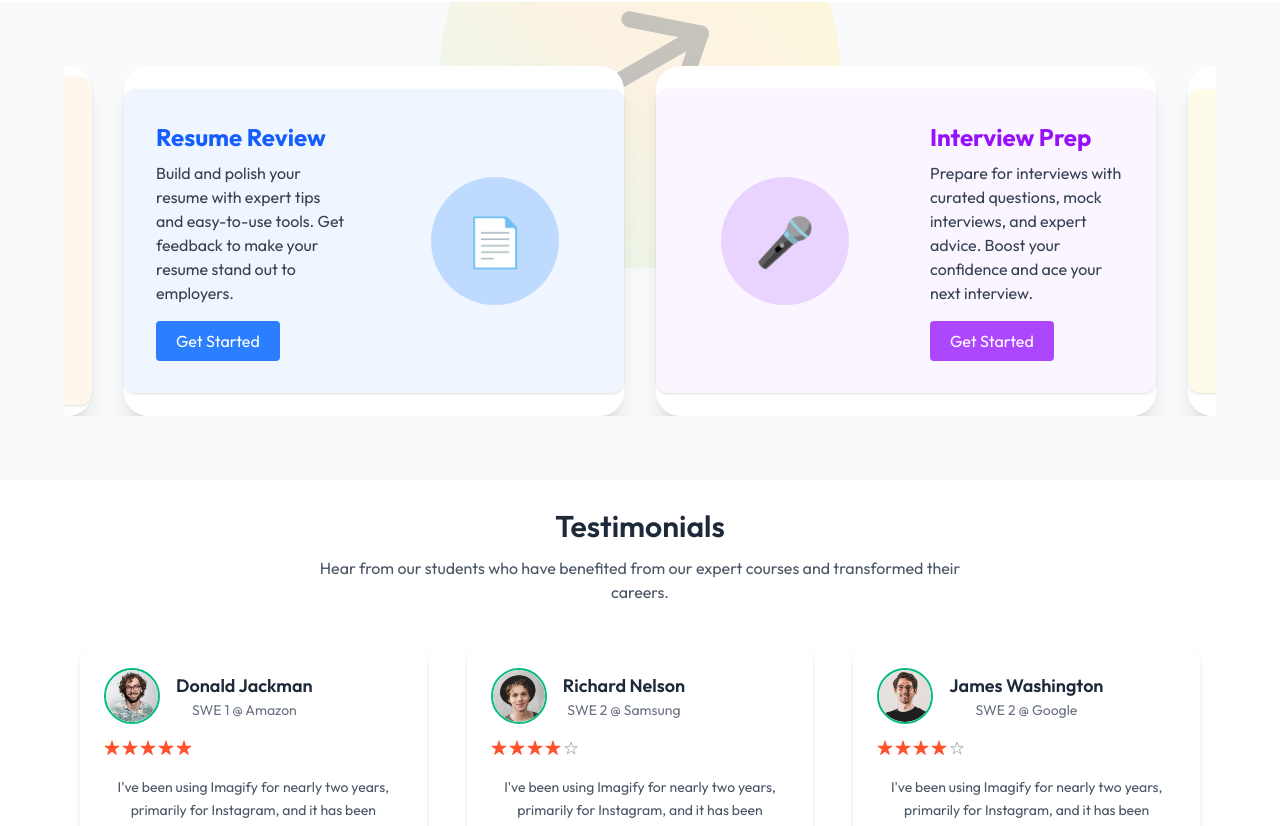
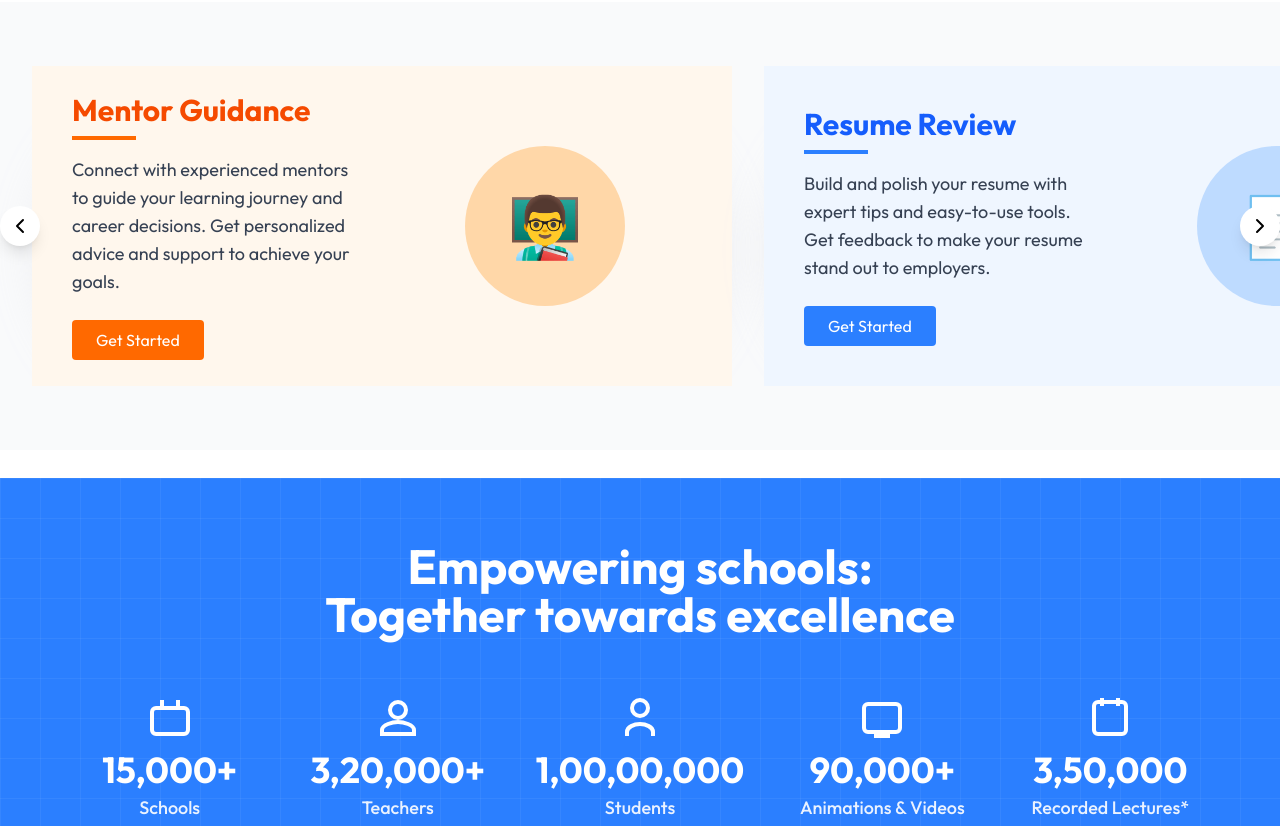
Before and after one commit to Adarsh-Chaubey03/VidyaTrack, a React (Vite) app in the folder client/: page / in a window 1280 px wide. Shown: the part 2010-2836 px from the top of the page. Built offline with nearby package versions, Linux system fonts and the light colour scheme; no server answers.

Commit message:
added features

```diff
--- a/client/src/components/student/InterviewPrep.jsx
+++ b/client/src/components/student/InterviewPrep.jsx
@@ -2,19 +2,19 @@ import React from 'react';
 
 function InterviewPrep() {
   return (
-    <section className="w-full flex flex-col md:flex-row items-center justify-between bg-purple-50 rounded-xl shadow p-8 my-8">
+    <section className="w-full h-full flex flex-row items-center justify-between bg-purple-50 p-10">
       {/* Icon/Image Placeholder */}
-      <div className="flex-1 flex justify-center mb-6 md:mb-0">
-        <div className="w-32 h-32 bg-purple-200 rounded-full flex items-center justify-center">
+      <div className="flex-1 text-left pr-8">
+        <h3 className="text-3xl font-bold mb-2 text-purple-600">Interview Prep</h3>
+        <div className="h-1 w-16 bg-purple-500 mb-4"></div>
+        <p className="text-gray-700 mb-6 text-lg">Prepare for interviews with curated questions, mock interviews, and expert advice. Boost your confidence and ace your next interview.</p>
+        <button className="bg-purple-500 hover:bg-purple-600 text-white px-6 py-2 rounded">Get Started</button>
+      </div>
+      <div className="flex-1 flex justify-center">
+        <div className="w-40 h-40 bg-purple-200 rounded-full flex items-center justify-center">
           {/* Replace with your icon/image */}
-          <span className="text-5xl text-purple-600">🎤</span>
+          <span className="text-6xl text-purple-600">🎤</span>
         </div>
-      </div>
-      {/* Text Content */}
-      <div className="flex-1 text-left md:pl-12">
-        <h3 className="text-2xl font-bold mb-2 text-purple-600">Interview Prep</h3>
-        <p className="text-gray-700 mb-4">Prepare for interviews with curated questions, mock interviews, and expert advice. Boost your confidence and ace your next interview.</p>
-        <button className="bg-purple-500 hover:bg-purple-600 text-white px-5 py-2 rounded">Get Started</button>
       </div>
     </section>
   );
--- a/client/src/components/student/Mentor.jsx
+++ b/client/src/components/student/Mentor.jsx
@@ -2,19 +2,19 @@ import React from 'react';
 
 function Mentor() {
   return (
-    <section className="w-full flex flex-col md:flex-row items-center justify-between bg-orange-50 rounded-xl shadow p-8 my-8">
+    <section className="w-full h-full flex flex-row items-center justify-between bg-orange-50 p-10">
       {/* Icon/Image Placeholder */}
-      <div className="flex-1 flex justify-center mb-6 md:mb-0">
-        <div className="w-32 h-32 bg-orange-200 rounded-full flex items-center justify-center">
+      <div className="flex-1 text-left pr-8">
+        <h3 className="text-3xl font-bold mb-2 text-orange-600">Mentor Guidance</h3>
+        <div className="h-1 w-16 bg-orange-500 mb-4"></div>
+        <p className="text-gray-700 mb-6 text-lg">Connect with experienced mentors to guide your learning journey and career decisions. Get personalized advice and support to achieve your goals.</p>
+        <button className="bg-orange-500 hover:bg-orange-600 text-white px-6 py-2 rounded">Get Started</button>
+      </div>
+      <div className="flex-1 flex justify-center">
+        <div className="w-40 h-40 bg-orange-200 rounded-full flex items-center justify-center">
           {/* Replace with your icon/image */}
-          <span className="text-5xl text-orange-600">👨‍🏫</span>
+          <span className="text-6xl text-orange-600">👨‍🏫</span>
         </div>
-      </div>
-      {/* Text Content */}
-      <div className="flex-1 text-left md:pl-12">
-        <h3 className="text-2xl font-bold mb-2 text-orange-600">Mentor Guidance</h3>
-        <p className="text-gray-700 mb-4">Connect with experienced mentors to guide your learning journey and career decisions. Get personalized advice and support to achieve your goals.</p>
-        <button className="bg-orange-500 hover:bg-orange-600 text-white px-5 py-2 rounded">Get Started</button>
       </div>
     </section>
   );
--- a/client/src/components/student/ResumeReview.jsx
+++ b/client/src/components/student/ResumeReview.jsx
@@ -2,19 +2,19 @@ import React from 'react';
 
 function ResumeReview() {
   return (
-    <section className="w-full flex flex-col md:flex-row-reverse items-center justify-between bg-blue-50 rounded-xl shadow p-8 my-8">
+    <section className="w-full h-full flex flex-row items-center justify-between bg-blue-50 p-10">
       {/* Icon/Image Placeholder */}
-      <div className="flex-1 flex justify-center mb-6 md:mb-0">
-        <div className="w-32 h-32 bg-blue-200 rounded-full flex items-center justify-center">
+      <div className="flex-1 text-left pr-8">
+        <h3 className="text-3xl font-bold mb-2 text-blue-600">Resume Review</h3>
+        <div className="h-1 w-16 bg-blue-500 mb-4"></div>
+        <p className="text-gray-700 mb-6 text-lg">Build and polish your resume with expert tips and easy-to-use tools. Get feedback to make your resume stand out to employers.</p>
+        <button className="bg-blue-500 hover:bg-blue-600 text-white px-6 py-2 rounded">Get Started</button>
+      </div>
+      <div className="flex-1 flex justify-center">
+        <div className="w-40 h-40 bg-blue-200 rounded-full flex items-center justify-center">
           {/* Replace with your icon/image */}
-          <span className="text-5xl text-blue-600">📄</span>
+          <span className="text-6xl text-blue-600">📄</span>
         </div>
-      </div>
-      {/* Text Content */}
-      <div className="flex-1 text-left md:pr-12">
-        <h3 className="text-2xl font-bold mb-2 text-blue-600">Resume Review</h3>
-        <p className="text-gray-700 mb-4">Build and polish your resume with expert tips and easy-to-use tools. Get feedback to make your resume stand out to employers.</p>
-        <button className="bg-blue-500 hover:bg-blue-600 text-white px-5 py-2 rounded">Get Started</button>
       </div>
     </section>
   );
--- /dev/null
+++ b/client/src/components/student/StatsSection.jsx
@@ -0,0 +1,111 @@
+import React, { useEffect, useRef, useState } from 'react';
+
+const stats = [
+  {
+    icon: (
+      <svg width="48" height="48" fill="none" stroke="white" strokeWidth="2" viewBox="0 0 24 24"><rect x="3" y="7" width="18" height="13" rx="2"/><path d="M16 3v4M8 3v4"/></svg>
+    ),
+    label: 'Schools',
+    value: 15000,
+    suffix: '+',
+    duration: 2000,
+  },
+  {
+    icon: (
+      <svg width="48" height="48" fill="none" stroke="white" strokeWidth="2" viewBox="0 0 24 24"><path d="M12 12c2.21 0 4-1.79 4-4s-1.79-4-4-4-4 1.79-4 4 1.79 4 4 4zm0 2c-2.67 0-8 1.34-8 4v2h16v-2c0-2.66-5.33-4-8-4z"/></svg>
+    ),
+    label: 'Teachers',
+    value: 320000,
+    suffix: '+',
+    duration: 2000,
+  },
+  {
+    icon: (
+      <svg width="48" height="48" fill="none" stroke="white" strokeWidth="2" viewBox="0 0 24 24"><circle cx="12" cy="7" r="4"/><path d="M5.5 21v-2c0-2.5 3.5-4 6.5-4s6.5 1.5 6.5 4v2"/></svg>
+    ),
+    label: 'Students',
+    value: 10000000,
+    suffix: '',
+    duration: 2000,
+  },
+  {
+    icon: (
+      <svg width="48" height="48" fill="none" stroke="white" strokeWidth="2" viewBox="0 0 24 24"><rect x="3" y="5" width="18" height="14" rx="2"/><path d="M8 21h8"/></svg>
+    ),
+    label: 'Animations & Videos',
+    value: 90000,
+    suffix: '+',
+    duration: 2000,
+  },
+  {
+    icon: (
+      <svg width="48" height="48" fill="none" stroke="white" strokeWidth="2" viewBox="0 0 24 24"><rect x="4" y="4" width="16" height="16" rx="2"/><path d="M8 2v4M16 2v4"/></svg>
+    ),
+    label: 'Recorded Lectures*',
+    value: 350000,
+    suffix: '',
+    duration: 2000,
+  },
+  {
+    icon: (
+      <svg width="48" height="48" fill="none" stroke="white" strokeWidth="2" viewBox="0 0 24 24"><rect x="3" y="3" width="18" height="18" rx="2"/><path d="M9 9h6v6H9z"/></svg>
+    ),
+    label: 'Questions',
+    value: 1700000,
+    suffix: '',
+    duration: 2000,
+  },
+];
+
+function useCountUp(end, duration) {
+  const [count, setCount] = useState(0);
+  const start = useRef(0);
+  useEffect(() => {
+    let startTimestamp = null;
+    function step(timestamp) {
+      if (!startTimestamp) startTimestamp = timestamp;
+      const progress = Math.min((timestamp - startTimestamp) / duration, 1);
+      setCount(Math.floor(progress * (end - start.current) + start.current));
+      if (progress < 1) {
+        requestAnimationFrame(step);
+      } else {
+        setCount(end);
+      }
+    }
+    requestAnimationFrame(step);
+    // eslint-disable-next-line
+  }, [end, duration]);
+  return count;
+}
+
+const formatNumber = (num) => {
+  return num.toLocaleString('en-IN');
+};
+
+const StatsSection = () => {
+  return (
+    <section className="w-full py-16 bg-blue-500 relative overflow-hidden">
+      {/* Grid overlay */}
+      <div className="absolute inset-0 pointer-events-none" style={{backgroundImage: 'linear-gradient(rgba(255,255,255,0.05) 1px, transparent 1px), linear-gradient(90deg, rgba(255,255,255,0.05) 1px, transparent 1px)', backgroundSize: '40px 40px'}}></div>
+      <div className="relative z-10 flex flex-col items-center justify-center">
+        <h2 className="text-white text-4xl md:text-5xl font-bold text-center mb-4">Empowering schools:<br/>Together towards excellence</h2>
+        <div className="flex flex-wrap justify-center gap-12 mt-10 w-full max-w-6xl">
+          {stats.map((stat, idx) => {
+            const count = useCountUp(stat.value, stat.duration);
+            return (
+              <div key={stat.label} className="flex flex-col items-center min-w-[180px]">
+                <div className="mb-2">{stat.icon}</div>
+                <div className="text-white text-3xl md:text-4xl font-bold">
+                  {formatNumber(count)}{stat.suffix}
+                </div>
+                <div className="text-white text-lg mt-1 font-medium opacity-90 text-center">{stat.label}</div>
+              </div>
+            );
+          })}
+        </div>
+      </div>
+    </section>
+  );
+};
+
+export default StatsSection;
--- a/client/src/components/student/TestSeries.jsx
+++ b/client/src/components/student/TestSeries.jsx
@@ -2,19 +2,19 @@ import React from 'react';
 
 function TestSeries() {
   return (
-    <section className="w-full flex flex-col md:flex-row-reverse items-center justify-between bg-yellow-50 rounded-xl shadow p-8 my-8">
+    <section className="w-full h-full flex flex-row items-center justify-between bg-yellow-50 p-10">
       {/* Icon/Image Placeholder */}
-      <div className="flex-1 flex justify-center mb-6 md:mb-0">
-        <div className="w-32 h-32 bg-yellow-200 rounded-full flex items-center justify-center">
+      <div className="flex-1 text-left pr-8">
+        <h3 className="text-3xl font-bold mb-2 text-yellow-600">Test Series</h3>
+        <div className="h-1 w-16 bg-yellow-500 mb-4"></div>
+        <p className="text-gray-700 mb-6 text-lg">Practice with real exam-like test series to assess and improve your preparation. Track your progress and get instant feedback.</p>
+        <button className="bg-yellow-500 hover:bg-yellow-600 text-white px-6 py-2 rounded">Get Started</button>
+      </div>
+      <div className="flex-1 flex justify-center">
+        <div className="w-40 h-40 bg-yellow-200 rounded-full flex items-center justify-center">
           {/* Replace with your icon/image */}
-          <span className="text-5xl text-yellow-600">📝</span>
+          <span className="text-6xl text-yellow-600">📝</span>
         </div>
-      </div>
-      {/* Text Content */}
-      <div className="flex-1 text-left md:pr-12">
-        <h3 className="text-2xl font-bold mb-2 text-yellow-600">Test Series</h3>
-        <p className="text-gray-700 mb-4">Practice with real exam-like test series to assess and improve your preparation. Track your progress and get instant feedback.</p>
-        <button className="bg-yellow-500 hover:bg-yellow-600 text-white px-5 py-2 rounded">Get Started</button>
       </div>
     </section>
   );
--- a/client/src/pages/student/Home.jsx
+++ b/client/src/pages/student/Home.jsx
@@ -1,4 +1,5 @@
-import React from 'react'
+import React, { useRef } from 'react'
+import { useState } from 'react';
 import Hero from '../../components/student/Hero'
 import Feature from '../../components/student/Feature'
 import CousreSection from '../../components/student/CousreSection'
@@ -11,8 +12,25 @@ import ResumeReview from '../../components/student/ResumeReview'
 import InterviewPrep from '../../components/student/InterviewPrep'
 import TestSeries from '../../components/student/TestSeries'
 import arrowIcon from '../../assets/arrow_icon.svg';
+import StatsSection from '../../components/student/StatsSection';
 
 function Home() {
+    const scrollRef = useRef(null);
+    const [scrollPos, setScrollPos] = useState(0);
+    const cardWidth = 500 + 32; // 500px card + 2rem (32px) gap
+
+    const scrollLeft = () => {
+        if (scrollRef.current) {
+            scrollRef.current.scrollBy({ left: -cardWidth, behavior: 'smooth' });
+            setScrollPos(scrollRef.current.scrollLeft - cardWidth);
+        }
+    };
+    const scrollRight = () => {
+        if (scrollRef.current) {
+            scrollRef.current.scrollBy({ left: cardWidth, behavior: 'smooth' });
+            setScrollPos(scrollRef.current.scrollLeft + cardWidth);
+        }
+    };
     return (
         <div className='flex flex-col items-center space-y-7 text-center'>
             <Hero />
@@ -20,18 +38,40 @@ function Home() {
             <CousreSection />
             {/* Consistent section for extra features with shared bg and circle arrow */}
             <div className="relative py-16 bg-gray-50 overflow-hidden flex flex-col items-center w-full">
-              {/* Circle arrow background */}
-              <div className="absolute left-1/2 top-0 -translate-x-1/2 -translate-y-1/3 w-[400px] h-[400px] rounded-full bg-gradient-to-tr from-emerald-100 via-orange-100 to-yellow-100 opacity-60 z-0 flex items-center justify-center">
-                <img src={arrowIcon} alt="arrow background" className="w-40 h-40 opacity-40 rotate-[-30deg]" />
-              </div>
               {/* Horizontally scrollable cards */}
-              <div className="relative z-10 w-full max-w-6xl flex overflow-x-auto gap-8 snap-x snap-mandatory scrollbar-thin scrollbar-thumb-emerald-200 scrollbar-track-gray-100 justify-center cursor-grab active:cursor-grabbing">
-                <div className="snap-center shrink-0 w-[500px] h-[350px] flex items-center justify-center rounded-3xl shadow-xl bg-white"><Mentor /></div>
-                <div className="snap-center shrink-0 w-[500px] h-[350px] flex items-center justify-center rounded-3xl shadow-xl bg-white"><ResumeReview /></div>
-                <div className="snap-center shrink-0 w-[500px] h-[350px] flex items-center justify-center rounded-3xl shadow-xl bg-white"><InterviewPrep /></div>
-                <div className="snap-center shrink-0 w-[500px] h-[350px] flex items-center justify-center rounded-3xl shadow-xl bg-white"><TestSeries /></div>
+              <div className="relative w-full">
+                {/* Left Arrow */}
+                <button
+                  onClick={scrollLeft}
+                  className="absolute left-0 top-1/2 -translate-y-1/2 z-20 bg-white shadow-lg rounded-full p-2 hover:bg-gray-100"
+                  style={{ display: 'flex', alignItems: 'center', justifyContent: 'center' }}
+                  aria-label="Scroll Left"
+                >
+                  <svg width="24" height="24" fill="none" stroke="currentColor" strokeWidth="2" strokeLinecap="round" strokeLinejoin="round"><path d="M15 18l-6-6 6-6"/></svg>
+                </button>
+                {/* Cards */}
+                <div
+                  ref={scrollRef}
+                  className="w-full flex overflow-x-hidden gap-8 px-8 snap-x snap-mandatory scrollbar-thin scrollbar-thumb-emerald-200 scrollbar-track-gray-100"
+                  style={{ scrollBehavior: 'smooth' }}
+                >
+                  <div className="snap-center shrink-0 w-[700px] h-[320px] flex items-center justify-center rounded-full shadow-2xl shadow-gray-300/40 bg-white"><Mentor /></div>
+                  <div className="snap-center shrink-0 w-[700px] h-[320px] flex items-center justify-center rounded-full shadow-2xl shadow-gray-300/40 bg-white"><ResumeReview /></div>
+                  <div className="snap-center shrink-0 w-[700px] h-[320px] flex items-center justify-center rounded-full shadow-2xl shadow-gray-300/40 bg-white"><InterviewPrep /></div>
+                  <div className="snap-center shrink-0 w-[700px] h-[320px] flex items-center justify-center rounded-full shadow-2xl shadow-gray-300/40 bg-white"><TestSeries /></div>
+                </div>
+                {/* Right Arrow */}
+                <button
+                  onClick={scrollRight}
+                  className="absolute right-0 top-1/2 -translate-y-1/2 z-20 bg-white shadow-lg rounded-full p-2 hover:bg-gray-100"
+                  style={{ display: 'flex', alignItems: 'center', justifyContent: 'center' }}
+                  aria-label="Scroll Right"
+                >
+                  <svg width="24" height="24" fill="none" stroke="currentColor" strokeWidth="2" strokeLinecap="round" strokeLinejoin="round"><path d="M9 18l6-6-6-6"/></svg>
+                </button>
               </div>
             </div>
+            <StatsSection />
             <TestimonialSection />
             <CallToAction />
             <Company />
```
